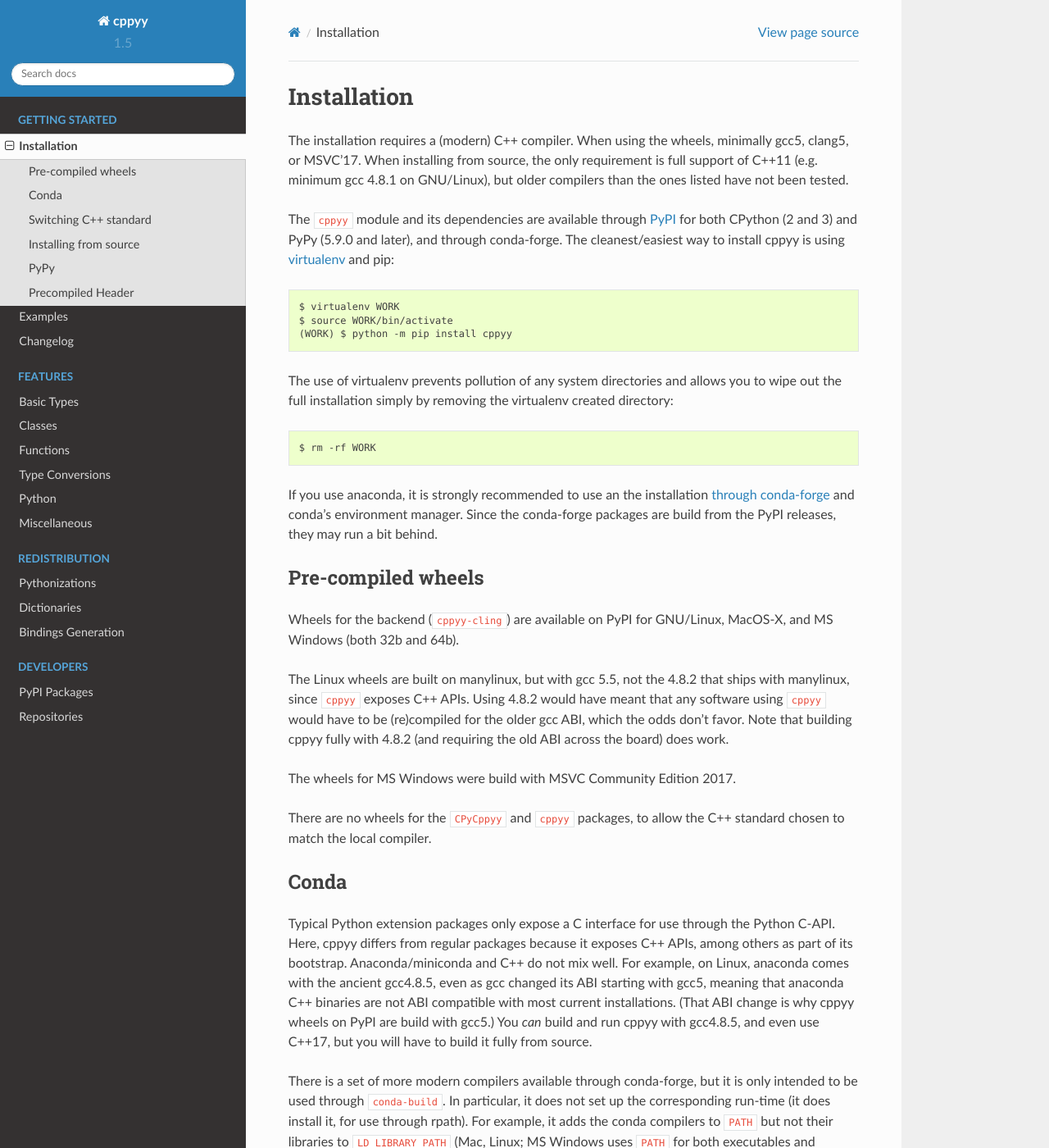
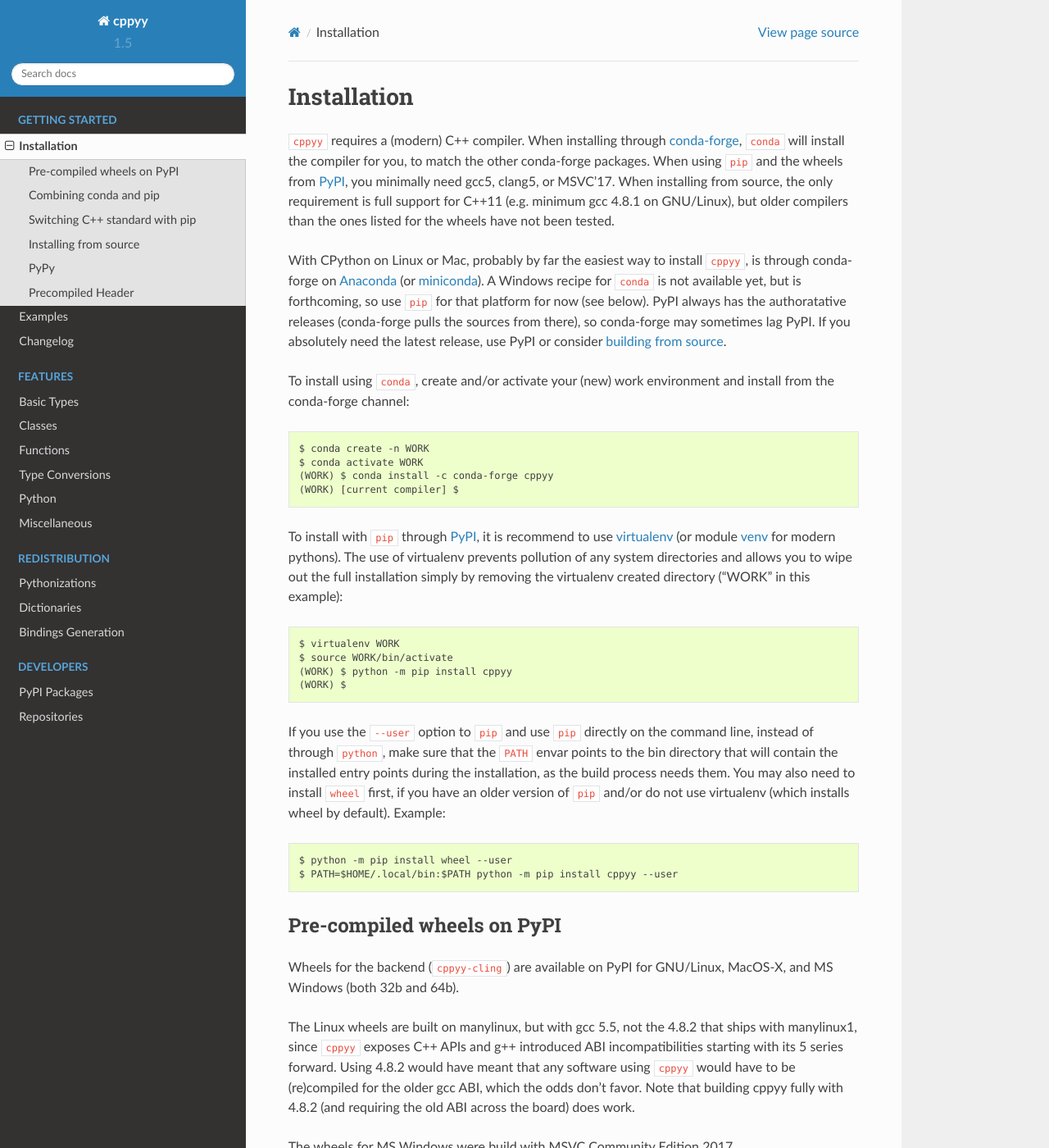
Before and after one commit to wlav/cppyy, a Sphinx documentation site: the page built from doc/source/installation.rst, in a window 1280 px wide and 1400 px high. Shown: the whole window at 82% size. Built offline with Sphinx 7.4.7 and the Read the Docs theme 2.0.0, drawn with Linux system fonts in a browser that asks for light colours; some of the changed text lies outside the part shown.

Commit message:
further improve installation docs; detailing conda-forge

```diff
--- a/doc/source/installation.rst
+++ b/doc/source/installation.rst
@@ -3,40 +3,64 @@
 Installation
 ============
 
-The installation requires a (modern) C++ compiler.
-When using the wheels, minimally gcc5, clang5, or MSVC'17.
-When installing from source, the only requirement is full support of C++11
+``cppyy`` requires a (modern) C++ compiler.
+When installing through `conda-forge`_, ``conda`` will install the compiler
+for you, to match the other conda-forge packages.
+When using ``pip`` and the wheels from `PyPI`_, you minimally need gcc5,
+clang5, or MSVC'17.
+When installing from source, the only requirement is full support for C++11
 (e.g. minimum gcc 4.8.1 on GNU/Linux), but older compilers than the ones
-listed have not been tested.
+listed for the wheels have not been tested.
 
-The ``cppyy`` module and its dependencies are available through `PyPI`_ for
-both CPython (2 and 3) and PyPy (5.9.0 and later), and through conda-forge.
-The cleanest/easiest way to install cppyy is using `virtualenv`_ and pip::
+With CPython on Linux or Mac, probably by far the easiest way to install
+``cppyy``, is through conda-forge on `Anaconda`_ (or `miniconda`_).
+A Windows recipe for ``conda`` is not available yet, but is forthcoming, so
+use ``pip`` for that platform for now (see below).
+PyPI always has the authoratative releases (conda-forge pulls the sources
+from there), so conda-forge may sometimes lag PyPI.
+If you absolutely need the latest release, use PyPI or consider
+:ref:`building from source <building_from_source>`.
+
+To install using ``conda``, create and/or activate your (new) work environment
+and install from the conda-forge channel::
+
+  $ conda create -n WORK
+  $ conda activate WORK
+  (WORK) $ conda install -c conda-forge cppyy
+  (WORK) [current compiler] $
+
+To install with ``pip`` through `PyPI`_, it is recommend to use
+`virtualenv`_ (or module `venv`_ for modern pythons).
+The use of virtualenv prevents pollution of any system directories and allows
+you to wipe out the full installation simply by removing the virtualenv
+created directory ("WORK" in this example)::
 
   $ virtualenv WORK
   $ source WORK/bin/activate
   (WORK) $ python -m pip install cppyy
+  (WORK) $
 
-The use of virtualenv prevents pollution of any system directories and allows
-you to wipe out the full installation simply by removing the virtualenv
-created directory::
+If you use the ``--user`` option to ``pip`` and use ``pip`` directly on the
+command line, instead of through ``python``, make sure that the ``PATH``
+envar points to the bin directory that will contain the installed entry
+points during the installation, as the build process needs them.
+You may also need to install ``wheel`` first, if you have an older version of
+``pip`` and/or do not use virtualenv (which installs wheel by default).
+Example::
 
-  $ rm -rf WORK
-
-If you use anaconda, it is strongly recommended to use an the installation
-`through conda-forge`_ and conda's environment manager.
-Since the conda-forge packages are build from the PyPI releases, they may run
-a bit behind.
+ $ python -m pip install wheel --user
+ $ PATH=$HOME/.local/bin:$PATH python -m pip install cppyy --user
 
 
-Pre-compiled wheels
--------------------
+Pre-compiled wheels on PyPI
+---------------------------
 
 Wheels for the backend (``cppyy-cling``) are available on PyPI for GNU/Linux,
 MacOS-X, and MS Windows (both 32b and 64b).
 
 The Linux wheels are built on manylinux, but with gcc 5.5, not the 4.8.2 that
-ships with manylinux, since ``cppyy`` exposes C++ APIs.
+ships with manylinux1, since ``cppyy`` exposes C++ APIs and g++ introduced
+ABI incompatibilities starting with its 5 series forward.
 Using 4.8.2 would have meant that any software using ``cppyy`` would have to
 be (re)compiled for the older gcc ABI, which the odds don't favor.
 Note that building cppyy fully with 4.8.2 (and requiring the old ABI across
@@ -48,37 +72,36 @@
 the C++ standard chosen to match the local compiler.
 
 
-Conda
------
+Combining conda and pip
+-----------------------
 
-Typical Python extension packages only expose a C interface for use through
-the Python C-API.
-Here, cppyy differs from regular packages because it exposes C++ APIs, among
-others as part of its bootstrap.
-Anaconda/miniconda and C++ do not mix well.
-For example, on Linux, anaconda comes with the ancient gcc4.8.5, even as gcc
-changed its ABI starting with gcc5, meaning that anaconda C++ binaries are not
-ABI compatible with most current installations.
-(That ABI change is why cppyy wheels on PyPI are build with gcc5.)
-You *can* build and run cppyy with gcc4.8.5, and even use C++17, but you will
-have to build it fully from source.
+Although installing ``cppyy`` through `conda-forge`_ is recommended, it is
+possible to build/install with ``pip`` under Anaconda/miniconda.
 
-There is a set of more modern compilers available through conda-forge, but it
-is only intended to be used through ``conda-build``.
+Typical Python extensions only expose a C interface for use through the
+Python C-API, requiring only calling conventions (and the Python C-API
+version, of course) to match to be binary compatible.
+Here, ``cppyy`` differs because it exposes C++ APIs, among others as part of
+its bootstrap, meaning that it needs a C++ run-time that is ABI compatible
+with the C++ compiler that was used during build-time.
+
+There is a set of modern compilers available through conda-forge, but it is
+only intended to be used through ``conda-build``.
 In particular, it does not set up the corresponding run-time (it does install
-it, for use through rpath).
+it, for use through rpath when building).
 For example, it adds the conda compilers to ``PATH`` but not their libraries
-to ``LD_LIBRARY_PATH`` (Mac, Linux; MS Windows uses ``PATH`` for both
-executables and libraries).
-The upshot is that you will get the newer compilers and your system libraries
-mixed in the same environment, unless you set ``LD_LIBRARY_PATH`` yourself,
+to ``LD_LIBRARY_PATH`` (this for Mac and Linux; MS Windows uses ``PATH`` for
+both executables and libraries).
+The upshot is that you get the cond compilers and your system libraries mixed
+in the same environment, unless you set ``LD_LIBRARY_PATH`` yourself,
 e.g. by adding ``$CONDA_PREFIX/lib``.
 That is, however, not recommended per the conda documentation.
 Furthermore, the compilers pulled in from conda-forge are not their vanilla
 distributions: header files have been modified.
-This can lead to parsing problems if the system C library is too old.
+This can lead to parsing problems if your system C library does not support
+C11, for example.
 
-Nevertheless, with the above caveats, if your system C++ libraries are new
+Nevertheless, with the above caveats, if your system C/C++ run-times are new
 enough, the following can be made to work::
 
  $ conda create -n WORK
@@ -88,14 +111,16 @@
  (WORK) [current compiler] $ python -m pip install cppyy
 
 
-Switching C++ standard
-----------------------
+Switching C++ standard with pip
+-------------------------------
 
-The C++17 standard is the default for Mac and Linux; but it is C++14 for
-MS Windows (compiler limitation).
-You can control the standard selection by setting the ``STDCXX`` envar to
-'17', '14', or '11' (for Linux, the backend does not need to be recompiled),
-but it will be lowered if your compiler does not support a newer standard.
+The C++17 standard is the default for Mac and Linux (both PyPI and
+conda-forge); but it is C++14 for MS Windows (compiler limitation).
+When installing from PyPI using ``pip``, you can control the standard
+selection by setting the ``STDCXX`` envar to '17', '14', or '11' (for Linux,
+the backend does not need to be recompiled).
+Note that the build will lower your choice if the compiler used does not
+support a newer standard.
 
 
 Installing from source
@@ -114,27 +139,9 @@
 
  $ STDCXX=17 MAKE_NPROCS=32 pip install --verbose cppyy --no-binary=cppyy-cling
 
-Compilation of the backend, which contains a customized version of
-Clang/LLVM, can take a long time, so by default the setup script will use all
-cores (x2 if hyperthreading is enabled).
-
-The bdist_wheel of the backend is reused by pip for all versions of CPython
-and PyPy, thus the long compilation is needed only once for all different
+The wheel of ``cppyy-cling`` is reused by pip for all versions of CPython and
+PyPy, thus the long compilation is needed only once for all different
 versions of Python on the same machine.
-
-Unless you build on the manylinux1 docker images, wheels for ``cppyy``,
-``CPyCppyy``, and ``cppyy-backend`` are disabled, because ``setuptools``
-(as used by ``pip``) does not properly resolve dependencies for wheels.
-You will see a harmless "error" message to that effect fly by in the (verbose)
-output.
-You can force manual build of those wheels, as long as you make sure that you
-have the proper dependencies *installed*, using ``--force-bdist``, when
-building from the repository:
-For example::
-
- $ git clone https://wlav@bitbucket.org/wlav/CPyCppyy.git
- $ cd CPyCppyy
- $ python setup.py bdist_wheel --force-bdist
 
 On MS Windows, some temporary path names may be too long, causing the build to
 fail.
@@ -145,16 +152,12 @@
  > set TMP=C:\TMP
  > set TEMP=C:\TMP
 
-If you use the ``--user`` option to ``pip`` and use ``pip`` directly on the
-command line, make sure that the ``PATH`` envar points to the bin directory
-that will contain the installed entry points during the installation, as the
-build process needs them.
-You may also need to install ``wheel`` first, if you have an older version of
-pip and/or do not use virtualenv (which installs wheel by default).
-Example::
+Compilation of the backend, which contains a customized version of
+Clang/LLVM, can take a long time, so by default the setup script will use all
+cores (x2 if hyperthreading is enabled).
 
- $ python -m pip install wheel --user
- $ PATH=$HOME/.local/bin:$PATH python -m pip install cppyy --user
+See the :ref:`section on repos <building_from_source>` for more
+details/options.
 
 
 PyPy
@@ -217,7 +220,10 @@
 Or disable it completely by setting that envar to "none".
 
 
+.. _`conda-forge`: https://anaconda.org/conda-forge/cppyy
+.. _`Anaconda`: https://www.anaconda.com/distribution/
+.. _`miniconda`: https://docs.conda.io/en/latest/miniconda.html
 .. _`PyPI`: https://pypi.python.org/pypi/cppyy/
 .. _`virtualenv`: https://pypi.python.org/pypi/virtualenv
-.. _`through conda-forge`: https://anaconda.org/conda-forge/cppyy
+.. _`venv`: https://docs.python.org/3/library/venv.html
 .. _`Reflex`: https://root.cern.ch/how/how-use-reflex
--- a/doc/source/repositories.rst
+++ b/doc/source/repositories.rst
@@ -19,21 +19,39 @@
 cppyy-backend (under "clingwrapper") packages.
 
 
-Building
---------
+Building from source
+--------------------
+
+.. _building_from_source:
 
 Except for cppyy-cling, the structure in the repositories follows a normal
 PyPA package and they are thus ready to build with `setuptools`_: simply
 clone the package and either run ``python setup.py``, or use ``pip``.
 
 It is highly recommended to follow the dependency chain when manually
-upgrading packages individually (i.e. cppyy-cling, cppyy-backend, CPyCppyy
-if on CPython, and then finally cppyy), because upstream packages expose
-headers that are used by the ones downstream.
+upgrading packages individually (i.e. ``cppyy-cling``, ``cppyy-backend``,
+``CPyCppyy`` if on CPython, and then finally ``cppyy``), because upstream
+packages expose headers that are used by the ones downstream.
 Of course, if only building for a patch/point release, there is no need to
 re-install the full chain (or follow the order).
 Always run the local updates from the package directories (i.e. where the
 ``setup.py`` file is located), as some tools rely on the package structure.
+
+The ``STDCXX`` envar can be used to control the C++ standard version; use
+``MAKE`` to change the ``make`` command; and ``MAKE_NPROCS`` to control the
+maximum number of parallel jobs.
+Compilation of the backend, which contains a customized version of
+Clang/LLVM, can take a long time, so by default the setup script will use all
+cores (x2 if hyperthreading is enabled).
+
+On MS Windows, some temporary path names may be too long, causing the build to
+fail.
+To resolve this issue, set the ``TMP`` and ``TEMP`` envars to something short,
+before building.
+For example::
+
+ > set TMP=C:\TMP
+ > set TEMP=C:\TMP
 
 Start with the ``cppyy-cling`` package (cppyy-backend repo, subdirectory
 "cling"), which requires source to be pulled in from upstream, and thus takes
@@ -47,35 +65,51 @@
 
 The ``egg_info`` setup command is needed for ``create_src_directory.py`` to
 find the right version.
-It in turn downloads the proper release from upstream, trims and patches it,
+That script in turn downloads the proper release from `upstream`_, trims and
+patches it,
 and installs the result in the "src" directory.
 When done, the structure of ``cppyy-cling`` looks again like a PyPA package
 and can be used/installed as expected, here using ``pip``.
 
-Next, ``cppyy-backend`` (cppyy-backend, subdirectory "clingwrapper"; omit the
-first step if you already cloned the repo for ``cppyy-cling``)::
+The ``cppyy-cling`` package, because it contains Cling/Clang/LLVM, is rather
+large to build, so by default the setup script will use all cores (x2 if
+hyperthreading is enabled).
+You can change this behavior with the ``MAKE_NPROCS`` envar.
+The wheel of ``cppyy-cling`` is reused by pip for all versions of CPython and
+PyPy, thus the long compilation is needed only once for all different
+versions of Python on the same machine.
+
+Unless you build on the manylinux1 docker images, wheels for ``cppyy``,
+``CPyCppyy``, and ``cppyy-backend`` are disabled, because ``setuptools`` (as
+used by ``pip``) does not properly resolve dependencies for wheels.
+You will see a harmless "error" message to that effect fly by in the (verbose)
+output.
+You can force manual build of those wheels, as long as you make sure that you
+have the proper dependencies *installed*, using ``--force-bdist``, when
+building from the repository.
+
+Next up is ``cppyy-backend`` (cppyy-backend, subdirectory "clingwrapper"; omit
+the first step if you already cloned the repo for ``cppyy-cling``)::
 
  $ git clone https://bitbucket.org/wlav/cppyy-backend.git
  $ cd cppyy-backend/clingwrapper
  $ python -m pip install . --upgrade
 
-Upgrading ``CPyCppyy`` (if on CPython, it's not needed for PyPy) and ``cppyy``
-is very similar.
-First, ``CPyCppyy``::
+Upgrading ``CPyCppyy`` (if on CPython; it's not needed for PyPy) and ``cppyy``
+is very similar::
 
  $ git clone https://bitbucket.org/wlav/CPyCppyy.git
  $ cd CPyCppyy
  $ python -m pip install . --upgrade
 
-Finally, the top-level ``cppyy``::
+Finally, the top-level package ``cppyy``::
 
  $ git clone https://bitbucket.org/wlav/cppyy.git
  $ cd cppyy
  $ python -m pip install . --upgrade
 
-Please see the `pip documentation`_ for more options, such as developer mode; and
-the :ref:`installation section <installation_from_source>`, for more installation
-options, such as selecting the desired C++ standard.
+Please see the `pip documentation`_ for more options, such as developer mode.
 
 .. _`setuptools`: https://setuptools.readthedocs.io/
+.. _`upstream`: https://root.cern.ch/download/
 .. _`pip documentation`: https://pip.pypa.io/
```
Also changed, not shown: other parts of doc/source/installation.rst (+1 -1 lines).
